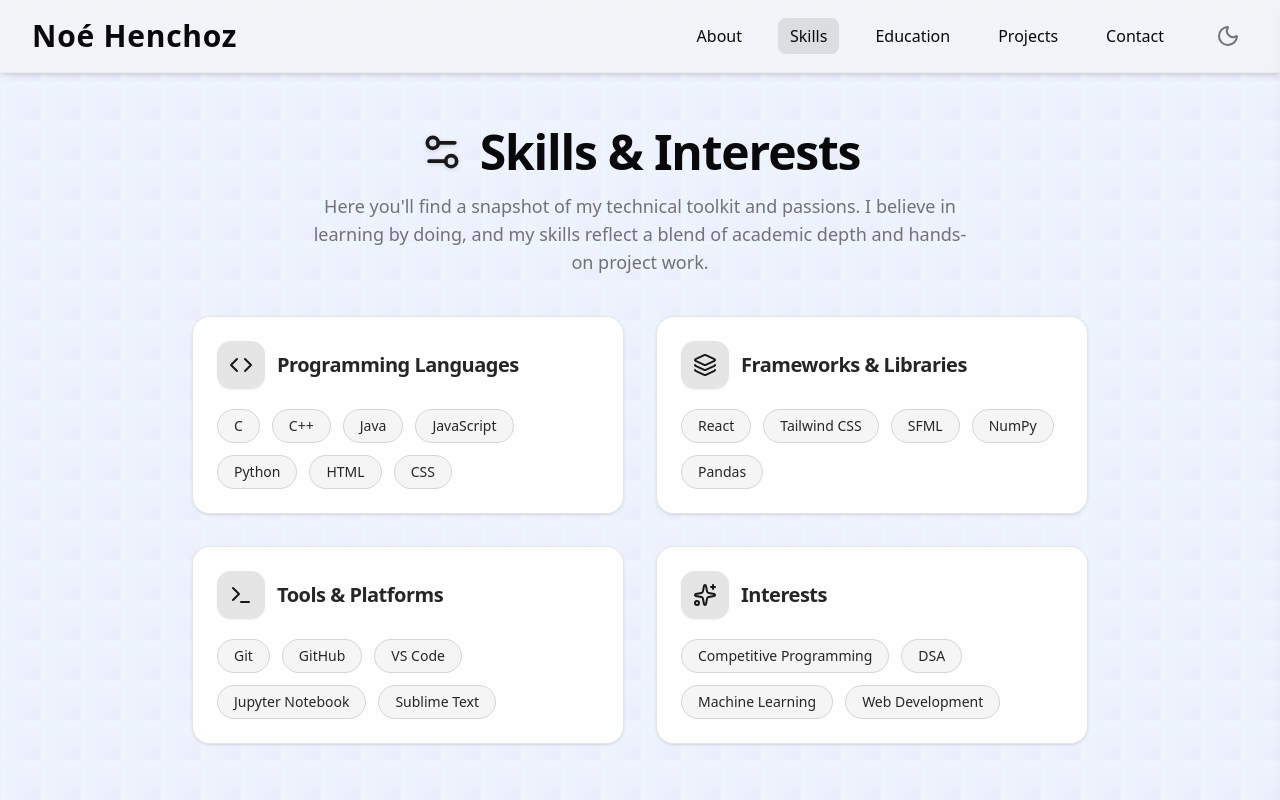
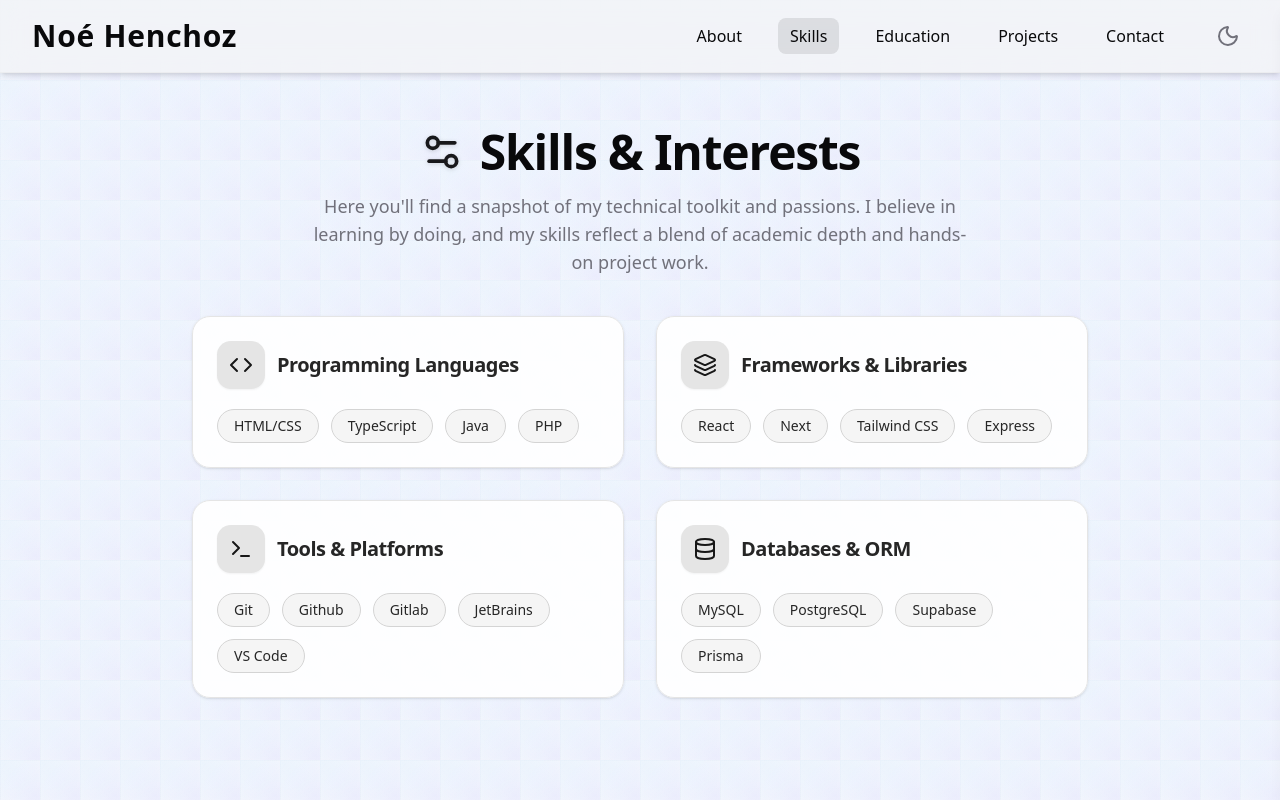
Before and after one commit to henchoznoe/Portfolio, a React (Vite) app: page /skills in a window 1280 px wide. Shown: the top 800 px of the page. Built offline with nearby package versions, Linux system fonts and the light colour scheme.

Commit message:
Update Skills

```diff
--- a/src/components/Skills.jsx
+++ b/src/components/Skills.jsx
@@ -1,5 +1,5 @@
 import React, { useState, useCallback, useMemo, memo } from "react";
-import { Code, Layers, Terminal, Sparkles, Settings2 } from "lucide-react";
+import {Code, Layers, Terminal, Sparkles, Settings2, Database} from "lucide-react";
 import { motion } from "framer-motion";
 
 // --- Animation Variants (The "Staggered Entrance" Pattern) ---
@@ -86,10 +86,10 @@ SkillSection.displayName = "SkillSection";
 
 // --- Static Data (No changes needed) ---
 const SKILLS_SECTIONS = [
-    { icon: <Code className="w-6 h-6" />, title: "Programming Languages", tags: ["C", "C++", "Java", "JavaScript", "Python", "HTML", "CSS"] },
-    { icon: <Layers className="w-6 h-6" />, title: "Frameworks & Libraries", tags: ["React", "Tailwind CSS", "SFML", "NumPy", "Pandas"] },
-    { icon: <Terminal className="w-6 h-6" />, title: "Tools & Platforms", tags: ["Git", "GitHub", "VS Code", "Jupyter Notebook", "Sublime Text"] },
-    { icon: <Sparkles className="w-6 h-6" />, title: "Interests", tags: ["Competitive Programming", "DSA", "Machine Learning", "Web Development"] },
+    { icon: <Code className="w-6 h-6" />, title: "Programming Languages", tags: ["HTML/CSS", "TypeScript", "Java", "PHP"] },
+    { icon: <Layers className="w-6 h-6" />, title: "Frameworks & Libraries", tags: ["React", "Next", "Tailwind CSS", "Express"] },
+    { icon: <Terminal className="w-6 h-6" />, title: "Tools & Platforms", tags: ["Git", "Github", "Gitlab", "JetBrains", "VS Code"] },
+    { icon: <Database className="w-6 h-6" />, title: "Databases & ORM", tags: ["MySQL", "PostgreSQL", "Supabase", "Prisma"] },
 ];
 
 
```
